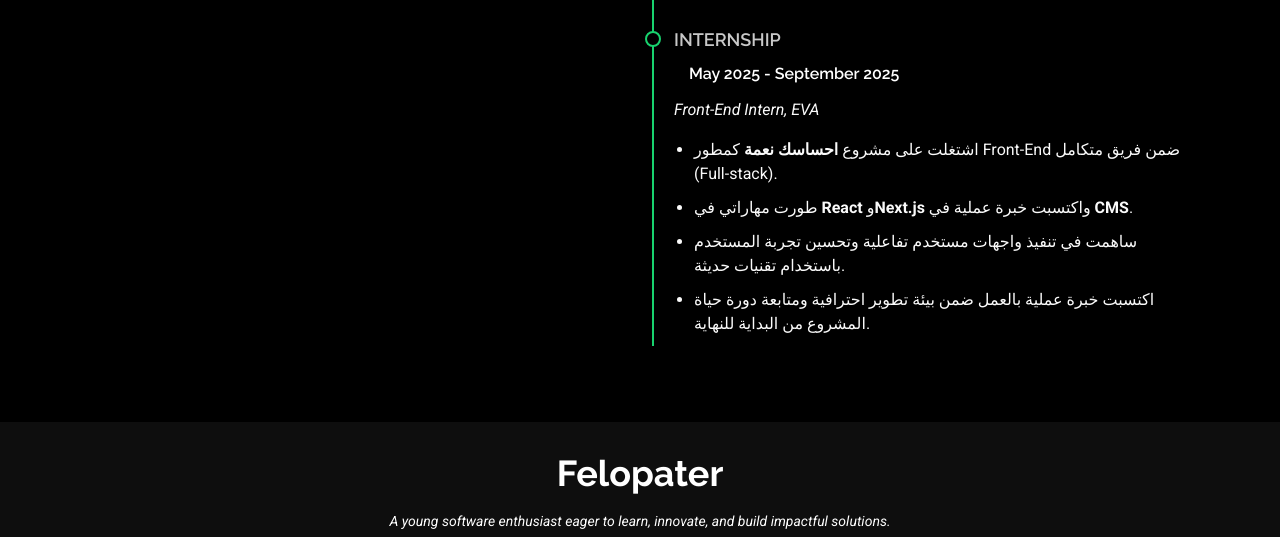
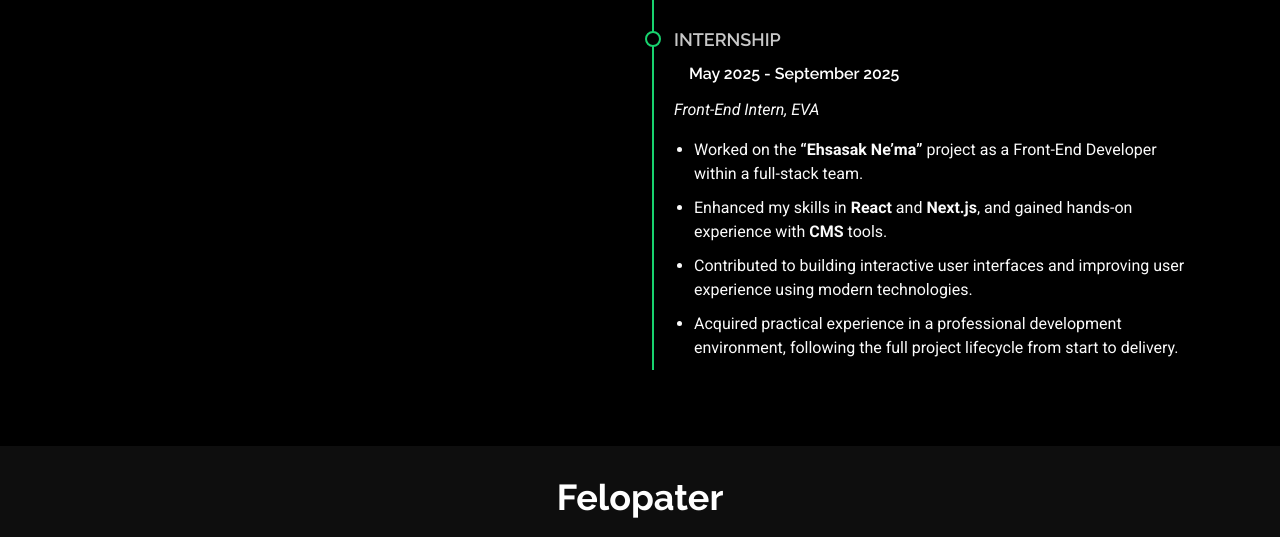
Before and after one commit to 7m3lsh7/Portfolio-, a plain HTML site: page resume.html in a window 1280 px wide. Shown: the part 1155-1692 px from the top of the page. Drawn offline with Linux system fonts and the light colour scheme.

Commit message:
Update resume.html

```diff
--- a/resume.html
+++ b/resume.html
@@ -136,12 +136,13 @@
   <h5>May 2025 - September 2025</h5>
   <p><em>Front-End Intern, EVA</em></p>
   <ul>
-              <li>اشتغلت على مشروع <strong>احساسك نعمة</strong> كمطور Front-End ضمن فريق متكامل (Full-stack).</li>
-              <li>طورت مهاراتي في <strong>React</strong> و<strong>Next.js</strong> واكتسبت خبرة عملية في <strong>CMS</strong>.</li>
-              <li>ساهمت في تنفيذ واجهات مستخدم تفاعلية وتحسين تجربة المستخدم باستخدام تقنيات حديثة.</li>
-              <li>اكتسبت خبرة عملية بالعمل ضمن بيئة تطوير احترافية ومتابعة دورة حياة المشروع من البداية للنهاية.</li>
+    <li>Worked on the <strong>“Ehsasak Ne’ma”</strong> project as a Front-End Developer within a full-stack team.</li>
+    <li>Enhanced my skills in <strong>React</strong> and <strong>Next.js</strong>, and gained hands-on experience with <strong>CMS</strong> tools.</li>
+    <li>Contributed to building interactive user interfaces and improving user experience using modern technologies.</li>
+    <li>Acquired practical experience in a professional development environment, following the full project lifecycle from start to delivery.</li>
   </ul>
 </div><!-- End Resume Item -->
+
           </div>
 
         </div>
```
Lines whose indentation alone changed are shown as unchanged.
